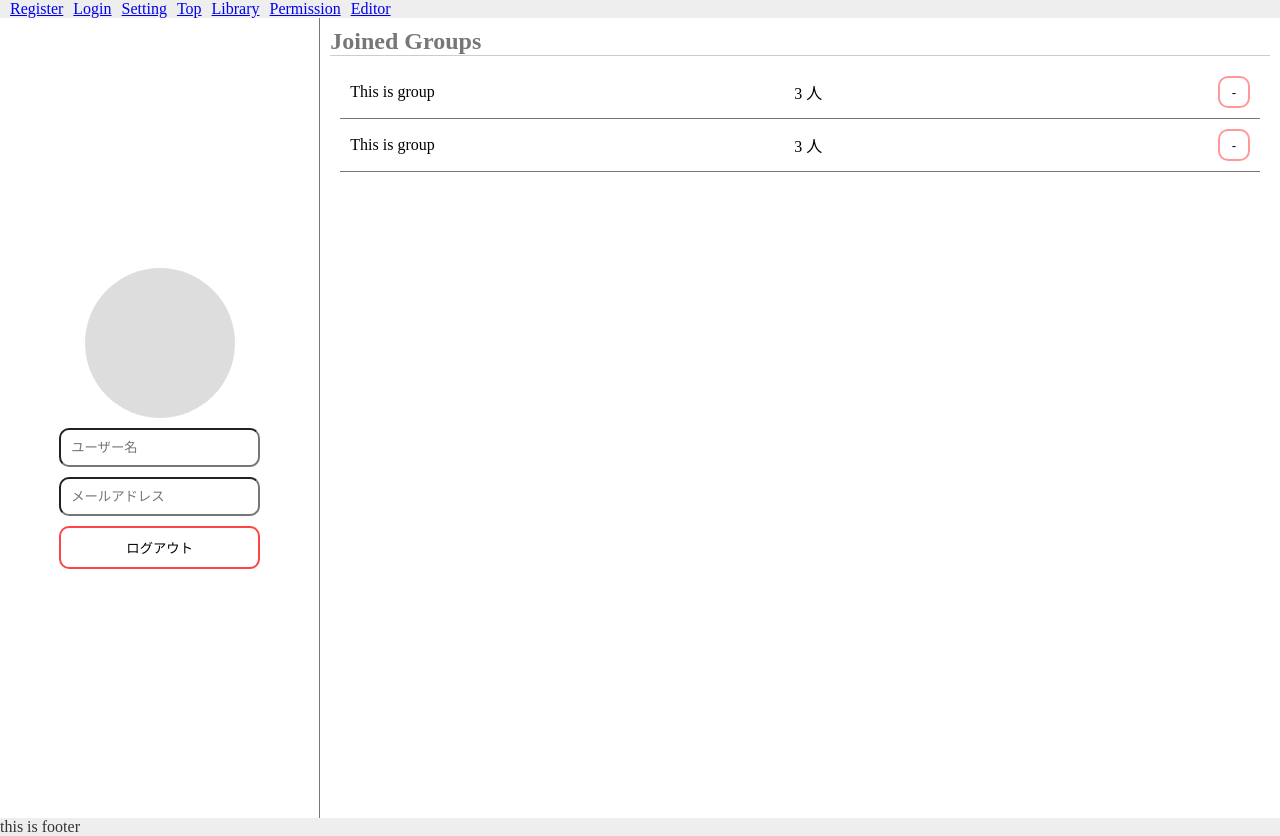
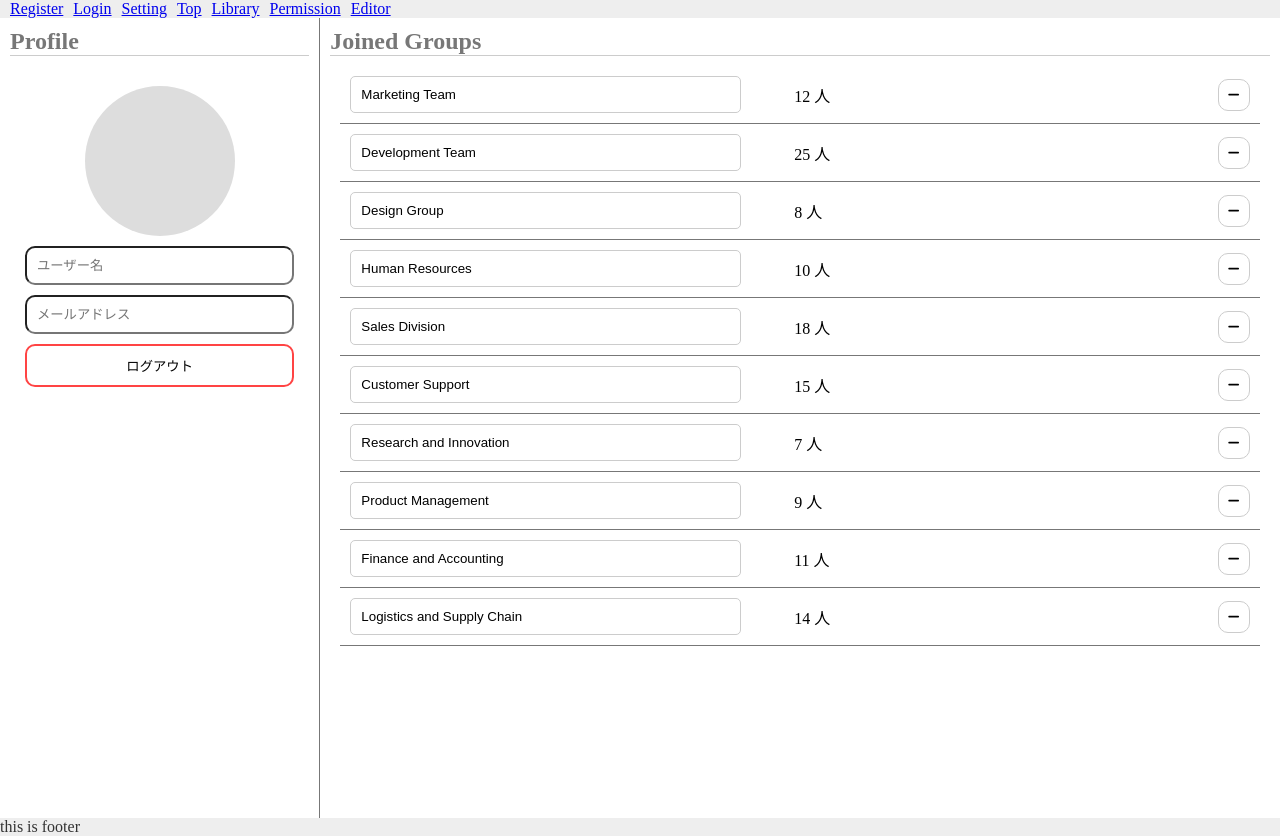
Before and after one commit to syxnji/ShareMd, a Next.js app: page /Setting in a window 1280 px wide. Built offline with nearby package versions, Linux system fonts and the light colour scheme.

Commit message:
追加 Setting

```diff
--- a/src/app/Editor/page.jsx
+++ b/src/app/Editor/page.jsx
@@ -74,7 +74,7 @@ export default function MarkdownEditor() {
                 onClick={() => {/* ここに保存ロジックを追加 */}}
                 className={styles.saveBtn}
                 >
-                <IoSaveOutline size={17} />
+                <IoSaveOutline size={17} className={styles.svg}/>
                 <span>Save</span>
                 </button>
             </div>
--- a/src/app/Setting/page.jsx
+++ b/src/app/Setting/page.jsx
@@ -1,11 +1,29 @@
+import { JoinedGroup } from "@/components/JoinedGroup/page.jsx";
 // style
 import styles from "./setting.module.css"
 
 export default function Setting() {
+    // TODO:仮データ
+    const groups = [
+        { id: 1, group: 'Marketing Team', member: 12 },
+        { id: 2, group: 'Development Team', member: 25 },
+        { id: 3, group: 'Design Group', member: 8 },
+        { id: 4, group: 'Human Resources', member: 10 },
+        { id: 5, group: 'Sales Division', member: 18 },
+        { id: 6, group: 'Customer Support', member: 15 },
+        { id: 7, group: 'Research and Innovation', member: 7 },
+        { id: 8, group: 'Product Management', member: 9 },
+        { id: 9, group: 'Finance and Accounting', member: 11 },
+        { id: 10, group: 'Logistics and Supply Chain', member: 14 }
+    ];
+
     return(
         <main>
             <div className={styles.settings}>
                 <div className={styles.profile}>
+                    <div className={styles.profileHead}>
+                        <p>Profile</p>
+                    </div>
                     <form action="" method="post" className={styles.form}>
                         <figure className={styles.figure}></figure>
                         <input type="text" placeholder="ユーザー名"/>
@@ -14,32 +32,17 @@ export default function Setting() {
                     </form>
                 </div>
                 <div className={styles.groups}>
-                    <div className={styles.head}>
+                    <div className={styles.groupHead}>
                         <p>Joined Groups</p>
                     </div>
                     <div className={styles.groups}>
-                        <div className={styles.group}>
-                            <div className={styles.left}>
-                                <p className={styles.groupName}>This is group</p>
-                                <p className={styles.groupSize}>3 人</p>
-                            </div>
-                            <div className={styles.right}>
-                                <button>
-                                    -
-                                </button>
-                            </div>
-                        </div>
-                        <div className={styles.group}>
-                            <div className={styles.left}>
-                                <p className={styles.groupName}>This is group</p>
-                                <p className={styles.groupSize}>3 人</p>
-                            </div>
-                            <div className={styles.right}>
-                                <button>
-                                    -
-                                </button>
-                            </div>
-                        </div>
+                        {groups.map((group) => (
+                            <JoinedGroup
+                                id={group.id}
+                                group={group.group}
+                                member={group.member}
+                            />
+                        ))}
                     </div>
                 </div>
             </div>
--- a/src/app/Setting/setting.module.css
+++ b/src/app/Setting/setting.module.css
@@ -6,12 +6,19 @@
 /* profile */
 .profile{
     width: 33%;
-    display: flex;
-    align-items: center;
-    justify-content: center;
     background-color: #fff;
     padding: 10px;
     border-right: solid 1px #777 ;
+}
+.profileHead{
+    width: 100%;
+    border-bottom: solid 1px #ccc;
+    margin-bottom: 30px;
+}
+.profileHead p{
+    font-weight: bold;
+    font-size: 1.5rem;
+    color: #777;
 }
 .form{
     display: flex;
@@ -26,13 +33,13 @@
     margin-bottom: 10px;
 }
 .profile input{
-    width: 100%;
+    width: 90%;
     padding: 10px;
     margin-bottom: 10px;
     border-radius: 10px;
 }
 .profile button{
-    width: 100%;
+    width: 90%;
     padding: 10px;
     background-color: #fff;
     border: solid 2px #f44;
@@ -45,36 +52,12 @@
     background-color: #fff;
     padding: 10px;
 }
-.head{
+.groupHead{
     width: 100%;
     border-bottom: solid 1px #ccc;
 }
-.head p{
+.groupHead p{
     font-weight: bold;
     font-size: 1.5rem;
     color: #777;
 }
-.group{
-    display: flex;
-    justify-content: space-between;
-    padding: 10px;
-    border-bottom: solid 1px #777;
-}
-.left{
-    width: 100%;
-    display: flex;
-    align-items: center;
-}
-.groupName{
-    width: 50%;
-}
-.groupSize{
-    margin-left: 10px;
-}
-.right button{
-    width: 32px;
-    height: 32px;
-    background-color: #fff;
-    border-radius: 10px;
-    border: solid 2px #f99;
-}
--- /dev/null
+++ b/src/components/JoinedGroup/joinedgroup.module.css
@@ -0,0 +1,37 @@
+.group{
+    display: flex;
+    justify-content: space-between;
+    padding: 10px;
+    border-bottom: solid 1px #777;
+}
+.left{
+    width: 100%;
+    display: flex;
+    align-items: center;
+}
+.groupName{
+    width: 50%;
+}
+.groupName input{
+    width: 90%;
+    padding: 10px;
+    border-radius: 5px;
+    border: solid 1px #ccc;
+}
+.groupSize{
+    margin-left: 10px;
+}
+.right{
+    display: flex;
+    align-items: center;
+}
+.right .button{
+    display: flex;
+    justify-content: center;
+    align-items: center;
+    width: 32px;
+    height: 32px;
+    background-color: #fff;
+    border-radius: 10px;
+    border: solid 1px #ccc;
+}
--- /dev/null
+++ b/src/components/JoinedGroup/page.jsx
@@ -0,0 +1,24 @@
+// style
+import styles from "./joinedgroup.module.css"
+// icon
+import { FaMinus } from "react-icons/fa6";
+
+export function JoinedGroup(group) {
+    return(
+        <form action="">
+            <div className={styles.group} key={group.id}>
+                <div className={styles.left}>
+                    <div className={styles.groupName}>
+                        <input type="text" value={group.group} readOnly/>
+                    </div>
+                    <p className={styles.groupSize}>{group.member} 人</p>
+                </div>
+                <div className={styles.right}>
+                    <button className={styles.button} type="submit">
+                        <FaMinus/>
+                    </button>
+                </div>
+            </div>
+        </form>
+    )
+}
--- a/src/components/SelectNote/selectNote.module.css
+++ b/src/components/SelectNote/selectNote.module.css
@@ -3,6 +3,7 @@
     width: calc((100% - 20px) / 3);
     color: #333;
     text-decoration: none;
+    transition: all 0.5s;
 }
 .grid .note{
     flex-direction: column;
@@ -11,9 +12,10 @@
 
 /* list */
 .list{
-    width: 66%;
+    width: 100%;
     color: #333;
     text-decoration: none;
+    transition: all 0.5s;
 }
 .list .top{
     display: flex;
@@ -34,7 +36,7 @@
     background-color: #fff;
     border: solid 1px #ddd;
     border-radius: 10px;
-    transition: all 0.3s;
+    transition: all 0.5s;
 }
 .note:hover{
     border: solid 1px #333;
```
